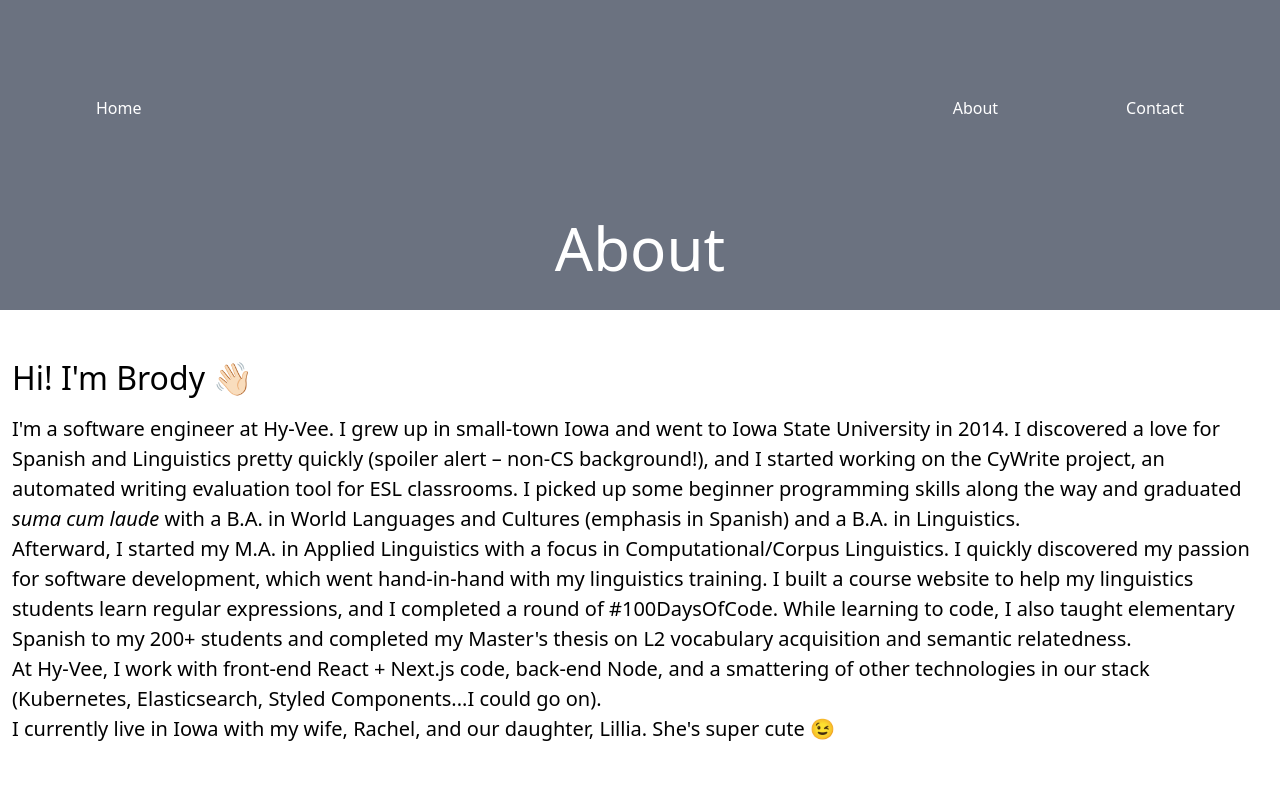
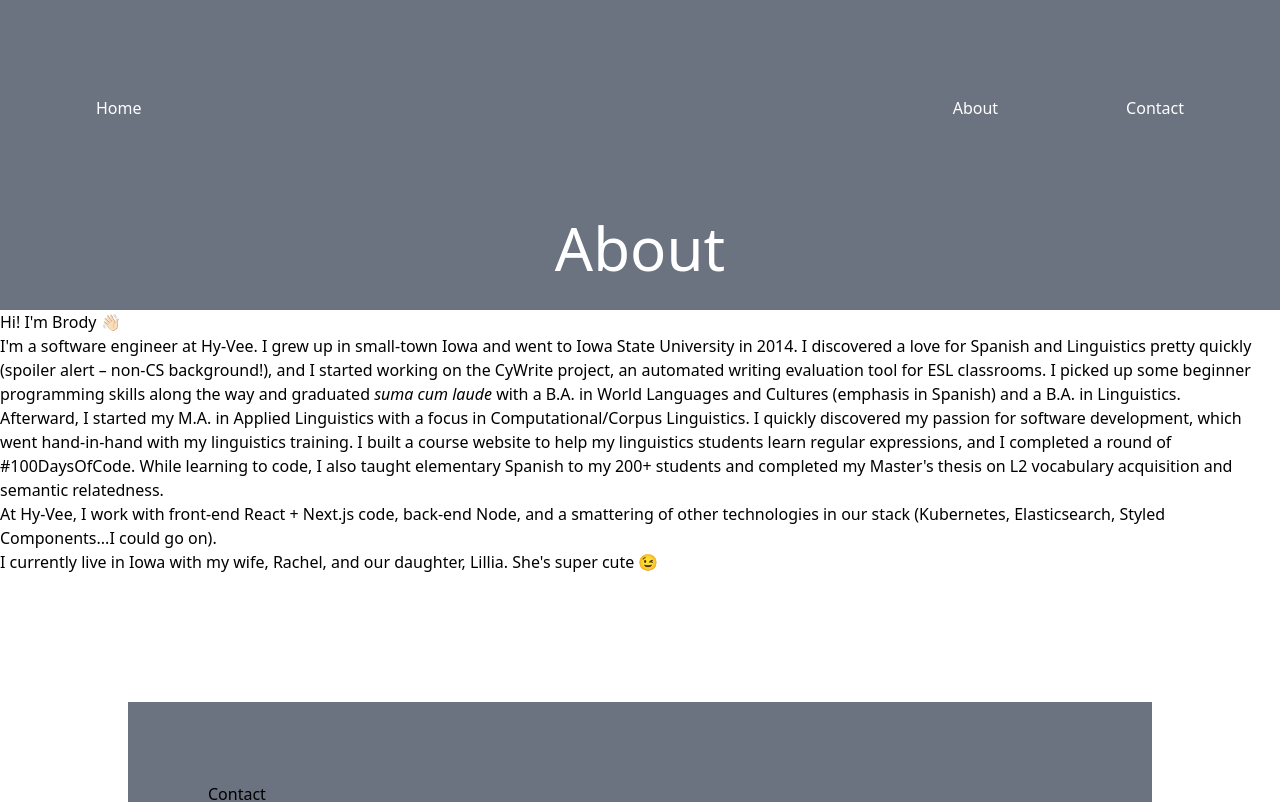
Before and after one commit to brodyd795/personal-site, a Next.js app: page /about in a window 1280 px wide. Shown: the top 802 px of the page. Built offline with nearby package versions, Linux system fonts and the light colour scheme.

Commit message:
About to tw

```diff
--- a/pages/about.tsx
+++ b/pages/about.tsx
@@ -1,34 +1,17 @@
 import React from 'react';
 import ReactMarkdown from 'react-markdown';
-import styled from 'styled-components';
 
 import {Container} from '../components/container';
 import {aboutData} from '../data/about';
 import {Contact} from '../components/contact';
 
-const StyledP = styled(ReactMarkdown)`
-	line-height: 1.5;
-	font-size: 20px;
-	padding: 0 12px;
-
-	a:visited {
-		color: #1d1e22;
-	}
-`;
-
-const StyledHeading = styled.h2`
-	margin-top: 32px;
-	padding: 12px;
-	font-size: 32px;
-`;
-
 const About = () => (
 	<Container headerText='About' subHeaderText=''>
 		<main>
 			{/* eslint-disable-next-line react/no-unescaped-entities */}
-			<StyledHeading>Hi! I'm Brody 👋🏻</StyledHeading>
+			<h2>Hi! I'm Brody 👋🏻</h2>
 			{aboutData.map((paragraph) => (
-				<StyledP key={paragraph}>{paragraph}</StyledP>
+				<ReactMarkdown key={paragraph}>{paragraph}</ReactMarkdown>
 			))}
 			<Contact />
 		</main>
```
